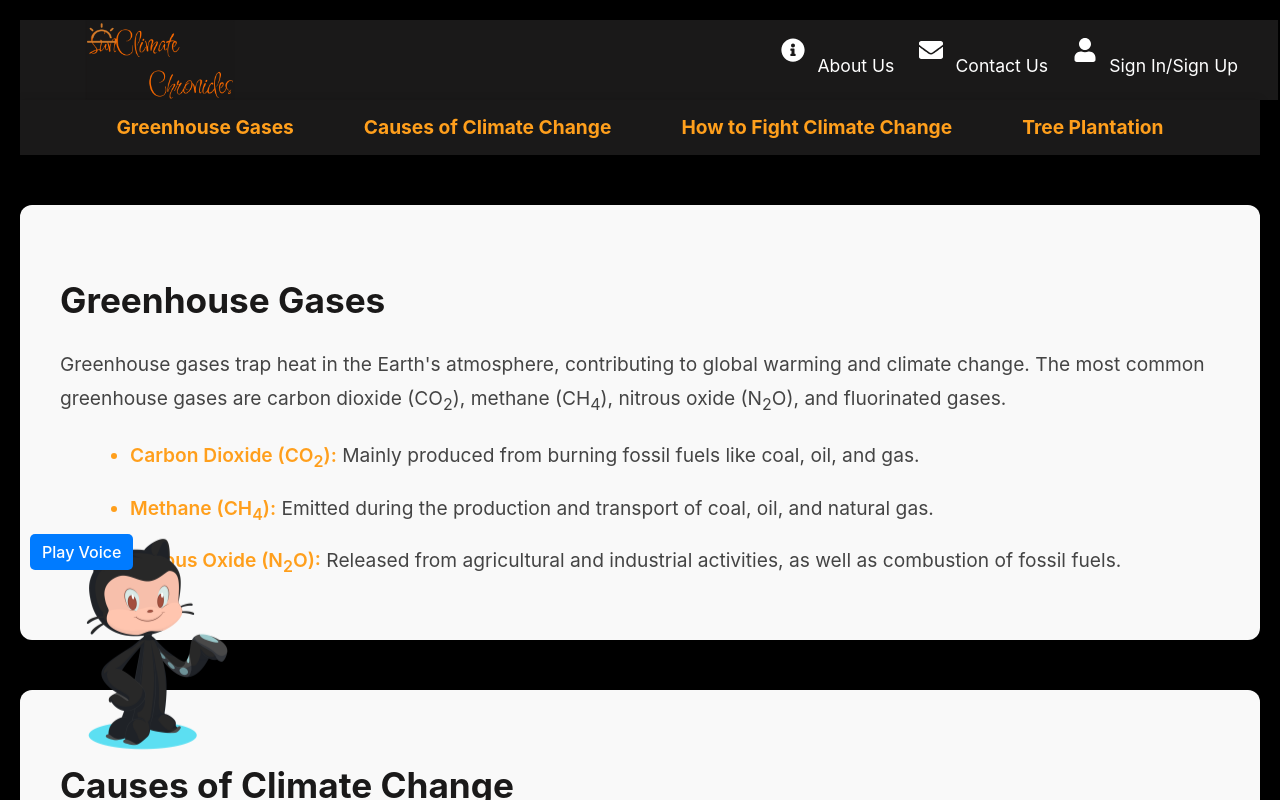
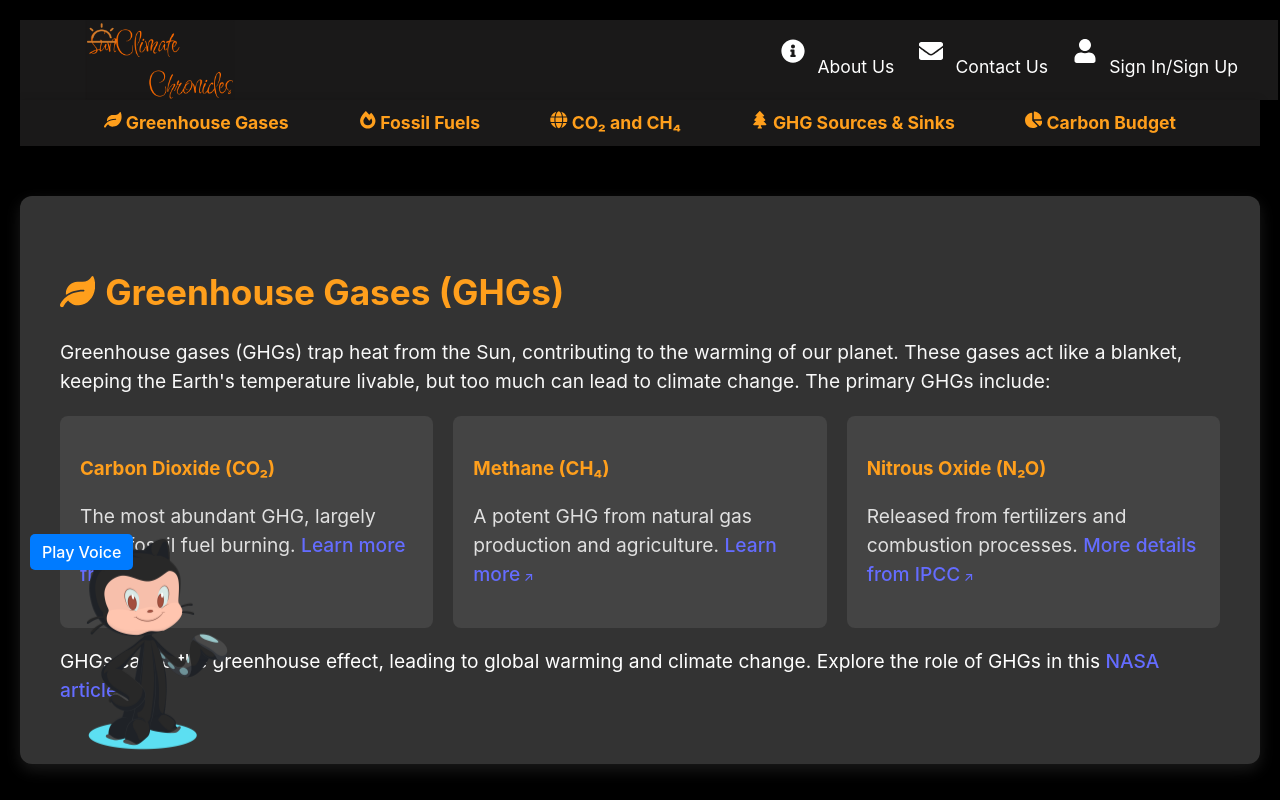
Before and after one commit to heisamit3/Nasa-Space-Apps-Challenge-2024, a React (Vite) app in the folder frontend/: page /educational-resources in a window 1280 px wide. Built offline with nearby package versions, Linux system fonts and the light colour scheme.

Commit message:
edit frontend

```diff
--- a/frontend/components/EducationalResources.tsx
+++ b/frontend/components/EducationalResources.tsx
@@ -1,5 +1,6 @@
 import React from "react";
-import "../css/EducationalResources.css"; // Assuming you have a CSS file for styling
+import { FaTree, FaFireAlt, FaLeaf, FaGlobe, FaChartPie } from "react-icons/fa"; // Importing icons
+import "../css/EducationalResources.css"; // Custom CSS for advanced styles
 
 const EducationalResources: React.FC = () => {
   return (
@@ -8,124 +9,219 @@ const EducationalResources: React.FC = () => {
       <nav className="navbar">
         <ul>
           <li>
-            <a href="#gases">Greenhouse Gases</a>
+            <a href="#gases">
+              <FaLeaf /> Greenhouse Gases
+            </a>
           </li>
           <li>
-            <a href="#causes">Causes of Climate Change</a>
+            <a href="#fossilfuels">
+              <FaFireAlt /> Fossil Fuels
+            </a>
           </li>
           <li>
-            <a href="#fightback">How to Fight Climate Change</a>
+            <a href="#carbon">
+              <FaGlobe /> CO₂ and CH₄
+            </a>
           </li>
           <li>
-            <a href="#treeplantation">Tree Plantation</a>
+            <a href="#sourcesandsinks">
+              <FaTree /> GHG Sources & Sinks
+            </a>
+          </li>
+          <li>
+            <a href="#carbonbudget">
+              <FaChartPie /> Carbon Budget
+            </a>
           </li>
         </ul>
       </nav>
 
       {/* Section 1: Greenhouse Gases */}
       <section id="gases" className="content-section">
-        <h2>Greenhouse Gases</h2>
+        <h2>
+          <FaLeaf /> Greenhouse Gases (GHGs)
+        </h2>
+        <p className="intro-text">
+          Greenhouse gases (GHGs) trap heat from the Sun, contributing to the
+          warming of our planet. These gases act like a blanket, keeping the
+          Earth's temperature livable, but too much can lead to climate change.
+          The primary GHGs include:
+        </p>
+        <div className="grid-container">
+          <div className="grid-item">
+            <h3>Carbon Dioxide (CO₂)</h3>
+            <p>
+              The most abundant GHG, largely from fossil fuel burning.{" "}
+              <a
+                href="https://www.epa.gov/ghgemissions/overview-greenhouse-gases"
+                target="_blank"
+                rel="noreferrer"
+              >
+                Learn more from EPA
+              </a>
+            </p>
+          </div>
+          <div className="grid-item">
+            <h3>Methane (CH₄)</h3>
+            <p>
+              A potent GHG from natural gas production and agriculture.{" "}
+              <a
+                href="https://www.globalmethane.org/"
+                target="_blank"
+                rel="noreferrer"
+              >
+                Learn more
+              </a>
+            </p>
+          </div>
+          <div className="grid-item">
+            <h3>Nitrous Oxide (N₂O)</h3>
+            <p>
+              Released from fertilizers and combustion processes.{" "}
+              <a
+                href="https://www.ipcc.ch/srccl/chapter/summary-for-policymakers/"
+                target="_blank"
+                rel="noreferrer"
+              >
+                More details from IPCC
+              </a>
+            </p>
+          </div>
+        </div>
         <p>
-          Greenhouse gases trap heat in the Earth's atmosphere, contributing to
-          global warming and climate change. The most common greenhouse gases
-          are carbon dioxide (CO<sub>2</sub>), methane (CH<sub>4</sub>), nitrous
-          oxide (N<sub>2</sub>O), and fluorinated gases.
+          GHGs cause the greenhouse effect, leading to global warming and
+          climate change. Explore the role of GHGs in this{" "}
+          <a
+            href="https://climate.nasa.gov/causes/"
+            target="_blank"
+            rel="noreferrer"
+          >
+            NASA article
+          </a>
+          .
+        </p>
+      </section>
+
+      {/* Section 2: Fossil Fuels */}
+      <section id="fossilfuels" className="content-section">
+        <h2>
+          <FaFireAlt /> Fossil Fuels
+        </h2>
+        <p>
+          Fossil fuels are hydrocarbon deposits that can be burned for heat or
+          power. The three primary types of fossil fuels are:
         </p>
         <ul>
           <li>
-            <strong>
-              Carbon Dioxide (CO<sub>2</sub>):
-            </strong>{" "}
-            Mainly produced from burning fossil fuels like coal, oil, and gas.
+            <strong>Coal</strong>
           </li>
           <li>
-            <strong>
-              Methane (CH<sub>4</sub>):
-            </strong>{" "}
-            Emitted during the production and transport of coal, oil, and
-            natural gas.
+            <strong>Oil</strong>
           </li>
           <li>
-            <strong>
-              Nitrous Oxide (N<sub>2</sub>O):
-            </strong>{" "}
-            Released from agricultural and industrial activities, as well as
-            combustion of fossil fuels.
+            <strong>Natural Gas</strong>
           </li>
         </ul>
+        <p>
+          These fuels release carbon dioxide and other GHGs into the atmosphere,
+          contributing significantly to global warming. For an in-depth
+          explanation of fossil fuels and their environmental impact, check out
+          this{" "}
+          <a
+            href="https://www.nationalgeographic.org/encyclopedia/fossil-fuels/"
+            target="_blank"
+            rel="noreferrer"
+          >
+            National Geographic article
+          </a>
+          .
+        </p>
       </section>
 
-      {/* Section 2: Causes of Climate Change */}
-      <section id="causes" className="content-section">
-        <h2>Causes of Climate Change</h2>
+      {/* Section 3: CO₂ and Methane */}
+      <section id="carbon" className="content-section">
+        <h2>
+          <FaGlobe /> CO₂ and Methane (CH₄)
+        </h2>
         <p>
-          The primary cause of climate change is human activity, particularly
-          the burning of fossil fuels, which increases concentrations of
-          greenhouse gases in the atmosphere. Other causes include deforestation
-          and certain agricultural practices.
+          <strong>Carbon Dioxide (CO₂):</strong> CO₂ is the primary GHG
+          contributing to climate change. It is released by burning fossil fuels
+          and is responsible for approximately 76% of global emissions. More on
+          CO₂:{" "}
+          <a
+            href="https://www.epa.gov/ghgemissions/overview-greenhouse-gases"
+            target="_blank"
+            rel="noreferrer"
+          >
+            EPA’s CO₂ overview
+          </a>
+          .
         </p>
-        <ul>
-          <li>
-            <strong>Fossil Fuels:</strong> Burning coal, oil, and natural gas
-            for energy releases large amounts of CO<sub>2</sub>.
-          </li>
-          <li>
-            <strong>Deforestation:</strong> Cutting down forests reduces the
-            amount of CO<sub>2</sub> absorbed from the atmosphere.
-          </li>
-          <li>
-            <strong>Agriculture:</strong> Methane emissions from livestock and
-            fertilizers contribute to greenhouse gases.
-          </li>
-        </ul>
+        <p>
+          <strong>Methane (CH₄):</strong> CH₄ is about 25 times more effective
+          than CO₂ at trapping heat over a 100-year period, though it is less
+          prevalent in the atmosphere. Human activities, such as livestock
+          farming and oil extraction, significantly contribute to methane
+          emissions.{" "}
+          <a
+            href="https://www.globalmethane.org/about/index.aspx"
+            target="_blank"
+            rel="noreferrer"
+          >
+            Explore methane’s role
+          </a>
+          .
+        </p>
       </section>
 
-      {/* Section 3: How to Fight Climate Change */}
-      <section id="fightback" className="content-section">
-        <h2>How to Fight Climate Change</h2>
+      {/* Section 4: GHG Sources and Sinks */}
+      <section id="sourcesandsinks" className="content-section">
+        <h2>
+          <FaTree /> GHG Sources and Sinks
+        </h2>
         <p>
-          There are many ways we can all fight climate change. Reducing your
-          carbon footprint, conserving energy, supporting renewable energy, and
-          making sustainable lifestyle choices can make a big difference.
+          A <strong>GHG source</strong> is any process that releases greenhouse
+          gases into the atmosphere. For instance, the burning of fossil fuels
+          releases large quantities of CO₂.
         </p>
-        <ul>
-          <li>
-            <strong>Use Renewable Energy:</strong> Switch to solar, wind, or
-            hydropower to reduce reliance on fossil fuels.
-          </li>
-          <li>
-            <strong>Reduce Carbon Footprint:</strong> Carpool, use public
-            transportation, or cycle to reduce emissions.
-          </li>
-          <li>
-            <strong>Conserve Energy:</strong> Turn off lights, unplug
-            electronics, and opt for energy-efficient appliances.
-          </li>
-        </ul>
+        <p>
+          A <strong>GHG sink</strong> is something that absorbs and stores GHGs
+          from the atmosphere, such as forests and oceans. Trees, through
+          photosynthesis, are vital carbon sinks.
+        </p>
+        <p>
+          Learn more about GHG sources and sinks at{" "}
+          <a
+            href="https://www.epa.gov/ghgemissions/sources-greenhouse-gas-emissions"
+            target="_blank"
+            rel="noreferrer"
+          >
+            EPA’s GHG sources and sinks
+          </a>
+          .
+        </p>
       </section>
 
-      {/* Section 4: Tree Plantation */}
-      <section id="treeplantation" className="content-section">
-        <h2>Tree Plantation</h2>
+      {/* Section 5: Carbon Budget */}
+      <section id="carbonbudget" className="content-section">
+        <h2>
+          <FaChartPie /> Carbon Budget
+        </h2>
         <p>
-          Planting trees is one of the simplest and most effective ways to
-          combat climate change. Trees absorb carbon dioxide, release oxygen,
-          and help maintain ecological balance.
+          The <strong>Global Carbon Budget</strong> tracks the balance between
+          GHG emissions and the planet’s capacity to absorb them. The total
+          carbon budget refers to the maximum amount of CO₂ we can emit while
+          still limiting global warming to 1.5°C or 2°C. To stay within this
+          limit, we must rapidly reduce emissions.{" "}
+          <a
+            href="https://www.globalcarbonproject.org/"
+            target="_blank"
+            rel="noreferrer"
+          >
+            Learn more about global carbon budgeting
+          </a>
+          .
         </p>
-        <ul>
-          <li>
-            <strong>Reforestation:</strong> Replanting forests that have been
-            cut down or destroyed.
-          </li>
-          <li>
-            <strong>Afforestation:</strong> Planting trees in areas that have
-            never been forested.
-          </li>
-          <li>
-            <strong>Urban Tree Planting:</strong> Planting trees in cities to
-            improve air quality and reduce heat islands.
-          </li>
-        </ul>
       </section>
     </div>
   );
--- a/frontend/css/Dashboard.css
+++ b/frontend/css/Dashboard.css
@@ -15,8 +15,8 @@
 }
 
 .button {
-  background-color: rgba(0, 0, 0, 0.7); /* Background color */
-  color: #f6b93c; /* Text color */
+  background-color:#f6b93c; /* Background color */
+  color: white; /* Text color */
   border-radius: 10px; /* Rounded corners */
   padding: 20px;
   text-align: center;
--- a/frontend/css/EducationalResources.css
+++ b/frontend/css/EducationalResources.css
@@ -1,11 +1,11 @@
 /* Navbar Styles */
 .navbar {
-    background-color: #1a1919; /* Dark background for the navbar */
+  background-color: #1a1919;
   padding: 10px 20px;
   position: sticky;
   top: 0;
   z-index: 100;
-    box-shadow: 0 2px 10px rgba(0, 0, 0, 0.2); /* Add subtle shadow */
+  box-shadow: 0 2px 10px rgba(0, 0, 0, 0.2);
 }
 
 .navbar ul {
@@ -13,106 +13,115 @@
   margin: 0;
   padding: 0;
   display: flex;
-    justify-content: center; /* Center the items */
-    gap: 30px; /* Add space between links */
-  }
-
-  .navbar ul li {
-    display: inline-block; /* Keep items inline */
+  justify-content: center;
+  gap: 30px;
 }
 
 .navbar ul li a {
-    color: #ff9f1c; /* Yellowish-orange for links */
+  color: #ff9f1c;
+  font-size: 1.1rem;
   text-decoration: none;
   font-weight: bold;
-    padding: 12px 20px; /* Add more padding for better click area */
+  padding: 12px 20px;
   border-radius: 8px;
-    transition: background-color 0.3s ease, color 0.3s ease; /* Smooth transition */
+  transition: background-color 0.3s ease, color 0.3s ease;
 }
 
 .navbar ul li a:hover {
-    background-color: #ff9f1c; /* Change background on hover */
-    color: #1a1919; /* Text color changes to dark when hovered */
-    border-radius: 8px;
+  background-color: #ff9f1c;
+  color: #1a1919;
 }
 
 /* Section Styles */
 .content-section {
   margin-top: 50px;
-    padding: 40px; /* More padding for better spacing */
-    background-color: #f9f9f9; /* Lighter background for contrast */
+  padding: 40px;
+  background-color: #333;
   border-radius: 12px;
-    box-shadow: 0 6px 15px rgba(0, 0, 0, 0.1); /* Stronger shadow for depth */
-    transition: transform 0.3s ease, box-shadow 0.3s ease; /* Smooth transition on hover */
+  box-shadow: 0 6px 15px rgba(255, 255, 255, 0.1);
+  transition: transform 0.3s ease, box-shadow 0.3s ease;
 }
 
 .content-section:hover {
-    transform: translateY(-5px); /* Slightly raise section on hover */
-    box-shadow: 0 8px 20px rgba(0, 0, 0, 0.2); /* Add stronger shadow on hover */
+  transform: translateY(-5px);
+  box-shadow: 0 8px 20px rgba(255, 255, 255, 0.2);
 }
 
 .content-section h2 {
-    color: #1a1919;
+  color: #ff9f1c;
   font-size: 2.2rem;
   margin-bottom: 20px;
-    font-weight: bold; /* Stronger emphasis on section titles */
+  font-weight: bold;
+  display: flex;
+  align-items: center;
+  gap: 10px;
 }
 
-  .content-section p, ul {
-    font-size: 1.2rem; /* Slightly larger text for readability */
-    color: #444; /* Softer color for body text */
-    line-height: 1.8; /* Increase line spacing for readability */
+.intro-text {
+  font-size: 1.2rem;
+  color: #f9f9f9;
+  margin-bottom: 20px;
 }
 
-  .content-section ul {
-    list-style-type: disc;
-    margin-left: 30px; /* Add more margin to make bullet points stand out */
+/* Grid layout for improved readability */
+.grid-container {
+  display: grid;
+  grid-template-columns: repeat(auto-fit, minmax(300px, 1fr));
+  gap: 20px;
 }
 
-  .content-section ul li {
-    margin-bottom: 15px;
+.grid-item {
+  background-color: #444;
+  padding: 20px;
+  border-radius: 8px;
+  transition: background-color 0.3s ease, transform 0.3s ease;
 }
 
-  .content-section ul li::marker {
-    color: #ff9f1c; /* Make the list markers match the theme color */
+.grid-item:hover {
+  background-color: #555;
+  transform: translateY(-5px);
 }
 
-  /* Button Styles (Optional Call-to-Action Buttons) */
-  .button {
-    display: inline-block;
-    padding: 12px 20px;
-    background-color: #ff9f1c;
-    color: #1a1919;
-    border: none;
-    border-radius: 5px;
-    font-size: 1.1rem;
-    font-weight: bold;
-    cursor: pointer;
-    transition: background-color 0.3s ease, color 0.3s ease;
+.grid-item h3 {
+  color: #ff9f1c;
 }
 
-  .button:hover {
-    background-color: #e68917; /* Darker shade on hover */
-    color: #fff; /* Change text color to white on hover */
+.grid-item p {
+  color: #e0e0e0;
+}
+
+a {
+  color: #ff9f1c;
+  text-decoration: none;
+  font-weight: bold;
+}
+
+a:hover {
+  text-decoration: underline;
+}
+
+a[target="_blank"]::after {
+  content: " ↗";
+  font-size: 0.8rem;
 }
 
 /* Responsive Design */
 @media (max-width: 768px) {
   .navbar ul {
-      flex-direction: column; /* Stack the navbar items on mobile */
+    flex-direction: column;
     gap: 15px;
   }
 
   .content-section {
-      padding: 20px; /* Reduce padding on smaller screens */
+    padding: 20px;
     margin-top: 30px;
   }
 
   .content-section h2 {
-      font-size: 1.8rem; /* Adjust heading size for smaller screens */
+    font-size: 1.8rem;
   }
 
-    .content-section p, ul {
-      font-size: 1rem; /* Adjust font size for better readability on mobile */
+  .grid-item {
+    padding: 15px;
   }
 }
```
Also changed, not shown: frontend/components/Character.tsx (+52 -11 lines). Lines whose indentation alone changed are shown as unchanged.
